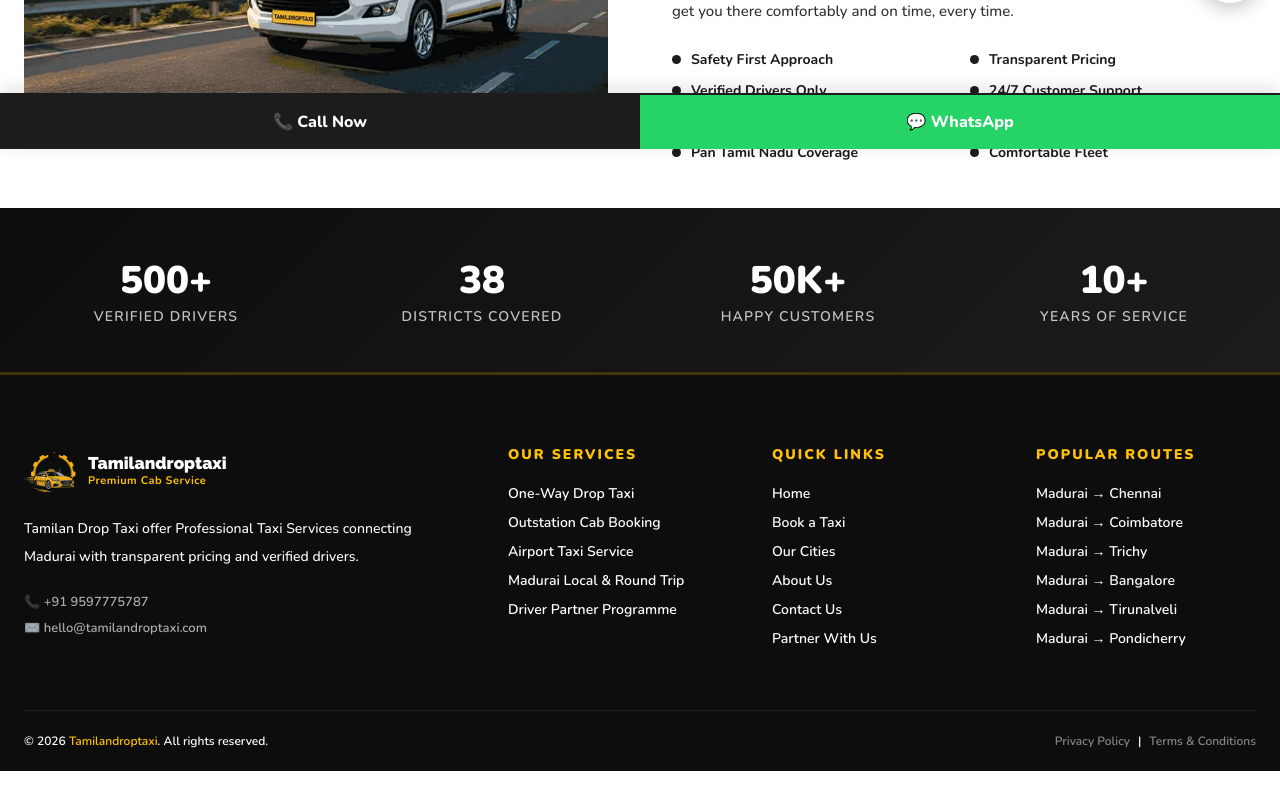
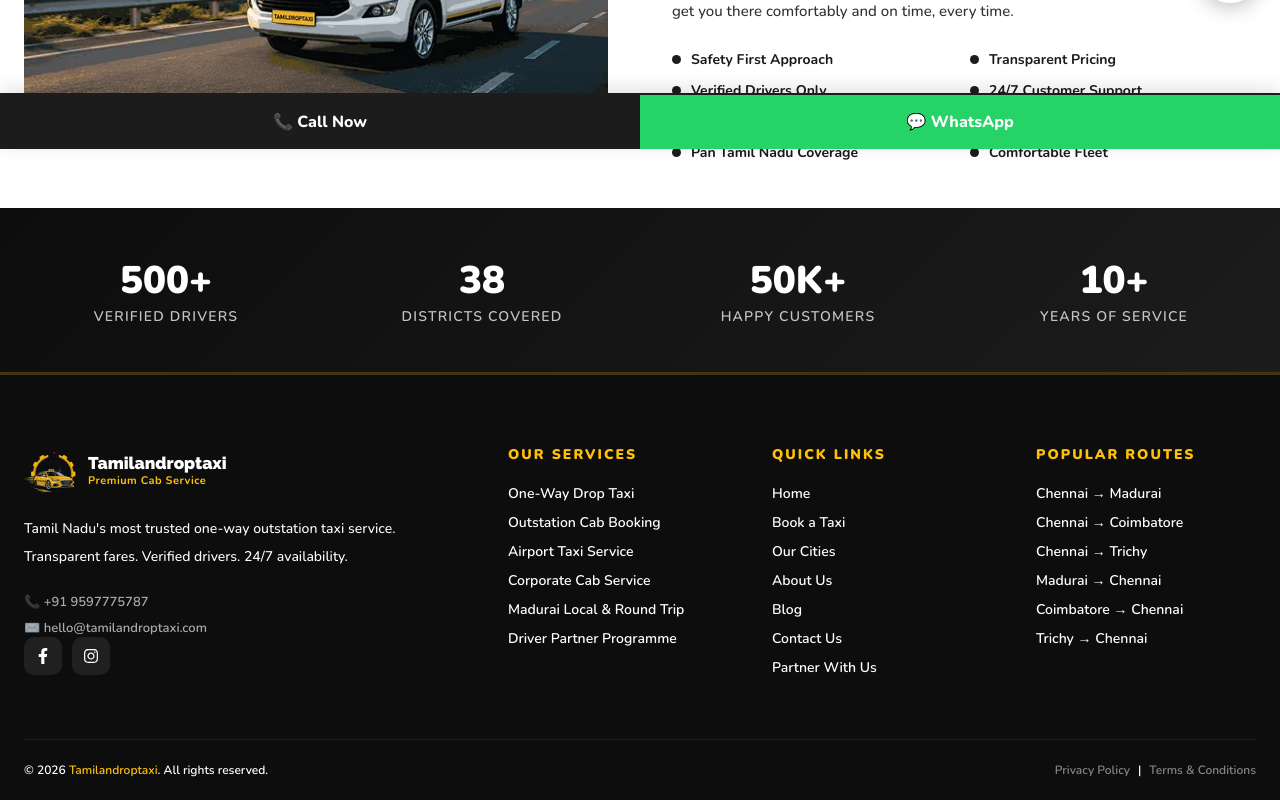
Before and after one commit to maduraitechhub-hub/tamilandroptaxi-demo, a Next.js app: page /about in a window 1280 px wide. Shown: the part 707-1507 px from the top of the page. Before the commit the page ends 1478 px from the top, so only its background shows below. Built offline with nearby package versions, Linux system fonts and the light colour scheme; no server answers.

Commit message:
footer-menu

```diff
--- a/components/ui/Footer.js
+++ b/components/ui/Footer.js
@@ -8,6 +8,7 @@ const SERVICES = [
   { label: 'One-Way Drop Taxi',          href: '/book'                          },
   { label: 'Outstation Cab Booking',     href: '/book'                          },
   { label: 'Airport Taxi Service',       href: '/book'                          },
+  { label: 'Corporate Cab Service',      href: '/book'                          },
   { label: 'Madurai Local & Round Trip', href: '/madurai-local-round-trip-taxi' },
   { label: 'Driver Partner Programme',   href: '/partner'                       },
 ];
@@ -17,18 +18,50 @@ const QUICK_LINKS = [
   { label: 'Book a Taxi',     href: '/book'    },
   { label: 'Our Cities',      href: '/cities'  },
   { label: 'About Us',        href: '/about'   },
+  { label: 'Blog',            href: '/blog'    },
   { label: 'Contact Us',      href: '/contact' },
   { label: 'Partner With Us', href: '/partner' },
 ];
 
 const TOP_ROUTES = [
-  { label: 'Madurai → Chennai',    href: '/book'    },
-  { label: 'Madurai → Coimbatore', href: '/book' },
-  { label: 'Madurai → Trichy',     href: '/book'     },
-  { label: 'Madurai → Bangalore',    href: '/book'    },
-  { label: 'Madurai → Tirunalveli', href: '/book'    },
-  { label: 'Madurai → Pondicherry',     href: '/book'    },
+  { label: 'Chennai → Madurai',    href: '/taxi/madurai'    },
+  { label: 'Chennai → Coimbatore', href: '/taxi/coimbatore' },
+  { label: 'Chennai → Trichy',     href: '/taxi/trichy'     },
+  { label: 'Madurai → Chennai',    href: '/taxi/chennai'    },
+  { label: 'Coimbatore → Chennai', href: '/taxi/chennai'    },
+  { label: 'Trichy → Chennai',     href: '/taxi/chennai'    },
 ];
+
+/* Inline SVG icons — simple, verified paths, no extra npm package needed */
+function FacebookIcon() {
+  return (
+    <svg viewBox="0 0 320 512" width="16" height="16" fill="currentColor" aria-hidden="true">
+      <path d="M279.14 288l14.22-92.66h-88.91v-60.13c0-25.35 12.42-50.06 52.24-50.06h40.42V6.26S260.43 0 225.36 0c-73.22 0-121.08 44.38-121.08 124.72v70.62H22.89V288h81.39v224h100.17V288z" />
+    </svg>
+  );
+}
+
+function InstagramIcon() {
+  return (
+    <svg viewBox="0 0 448 512" width="16" height="16" fill="currentColor" aria-hidden="true">
+      <path d="M224.1 141c-63.6 0-114.9 51.3-114.9 114.9s51.3 114.9 114.9 114.9S339 319.5 339 255.9 287.7 141 224.1 141zm0 189.6c-41.1 0-74.7-33.5-74.7-74.7s33.5-74.7 74.7-74.7 74.7 33.5 74.7 74.7-33.6 74.7-74.7 74.7zm146.4-194.3c0 14.9-12 26.8-26.8 26.8-14.9 0-26.8-12-26.8-26.8s12-26.8 26.8-26.8 26.8 12 26.8 26.8zm76.1 27.2c-1.7-35.9-9.9-67.7-36.2-93.9-26.2-26.2-58-34.4-93.9-36.2-37-2.1-147.9-2.1-184.9 0-35.8 1.7-67.6 9.9-93.9 36.1s-34.4 58-36.2 93.9c-2.1 37-2.1 147.9 0 184.9 1.7 35.9 9.9 67.7 36.2 93.9s58 34.4 93.9 36.2c37 2.1 147.9 2.1 184.9 0 35.9-1.7 67.7-9.9 93.9-36.2 26.2-26.2 34.4-58 36.2-93.9 2.1-37 2.1-147.8 0-184.8zM398.8 388c-7.8 19.6-22.9 34.7-42.6 42.6-29.5 11.7-99.5 9-132.1 9s-102.7 2.6-132.1-9c-19.6-7.8-34.7-22.9-42.6-42.6-11.7-29.5-9-99.5-9-132.1s-2.6-102.7 9-132.1c7.8-19.6 22.9-34.7 42.6-42.6 29.5-11.7 99.5-9 132.1-9s102.7-2.6 132.1 9c19.6 7.8 34.7 22.9 42.6 42.6 11.7 29.5 9 99.5 9 132.1s2.7 102.7-9 132.1z" />
+    </svg>
+  );
+}
+
+function YoutubeIcon() {
+  return (
+    <svg viewBox="0 0 576 512" width="16" height="16" fill="currentColor" aria-hidden="true">
+      <path d="M549.7 124.1c-6.3-23.7-24.8-42.3-48.3-48.6C458.8 64 288 64 288 64S117.2 64 74.6 75.5c-23.5 6.3-42 24.9-48.3 48.6-11.4 42.9-11.4 132.3-11.4 132.3s0 89.4 11.4 132.3c6.3 23.7 24.8 41.5 48.3 47.8C117.2 448 288 448 288 448s170.8 0 213.4-11.5c23.5-6.3 42-24.1 48.3-47.8 11.4-42.9 11.4-132.3 11.4-132.3s0-89.4-11.4-132.3zM232 337.6V174.4L361 256l-129 81.6z" />
+    </svg>
+  );
+}
+
+const SOCIAL_LINKS = [
+  { name: 'Facebook',  href: site.social?.facebook,  Icon: FacebookIcon  },
+  { name: 'Instagram', href: site.social?.instagram, Icon: InstagramIcon },
+  { name: 'YouTube',   href: site.social?.youtube,   Icon: YoutubeIcon   },
+].filter((s) => s.href);
 
 export default function Footer() {
   const year = new Date().getFullYear();
@@ -42,7 +75,7 @@ export default function Footer() {
           <div>
             <div className="footer-logo">
               <Image
-                src="/images/logo.png"
+                src={site.logo}
                 alt={`${site.siteName} logo`}
                 width={52}
                 height={52}
@@ -54,7 +87,8 @@ export default function Footer() {
               </div>
             </div>
             <p className="footer-brand-desc">
-          Tamilan Drop Taxi offer Professional Taxi Services connecting Madurai with transparent pricing and verified drivers.
+              Tamil Nadu&apos;s most trusted one-way outstation taxi service.
+              Transparent fares. Verified drivers. 24/7 availability.
             </p>
             <div className="footer-contact">
               <a href={`tel:${site.phone}`} className="footer-contact-link">
@@ -64,6 +98,27 @@ export default function Footer() {
                 ✉️ {site.email}
               </a>
             </div>
+
+            {SOCIAL_LINKS.length > 0 && (
+              <div className="footer-socials">
+                {SOCIAL_LINKS.map((item) => {
+                  const Icon = item.Icon;
+                  return (
+                    <Link
+                      key={item.name}
+                      href={item.href}
+                      target="_blank"
+                      rel="noopener noreferrer"
+                      className="social-btn"
+                      aria-label={item.name}
+                      title={item.name}
+                    >
+                      <Icon />
+                    </Link>
+                  );
+                })}
+              </div>
+            )}
           </div>
 
           {/* Services column */}
```
